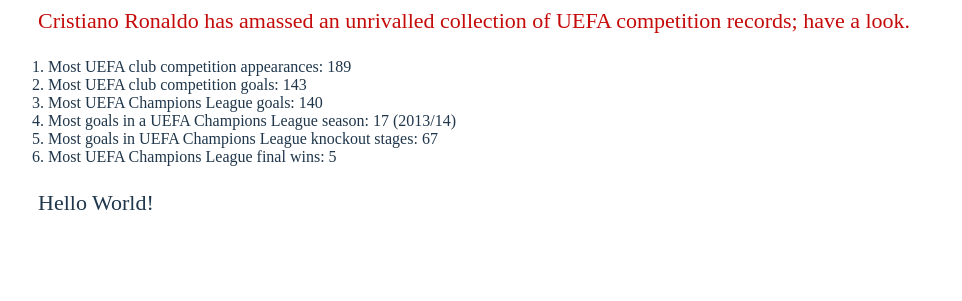
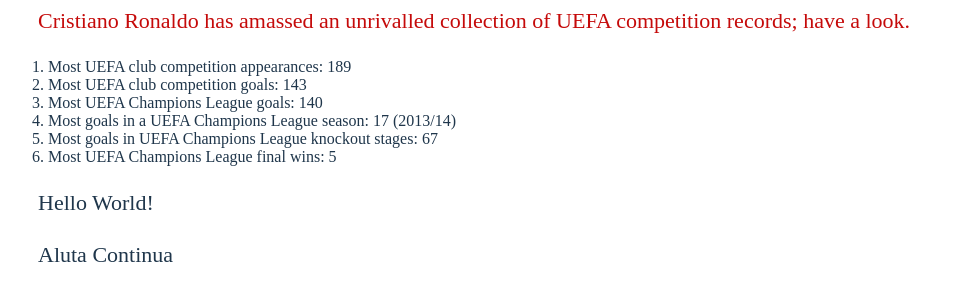
Before and after one commit to DenisKiarie/gitter, a plain HTML site: page denis.html in a window 1280 px wide. Shown: the part 93-394 px from the top of the page, without its empty margins (0-962 px from the left). Drawn offline with Linux system fonts and the light colour scheme.

Commit message:
Statement added

```diff
--- a/denis.html
+++ b/denis.html
@@ -23,6 +23,7 @@
 
 
 <p>Hello World!</p>
+<p>Aluta Continua</p>
 
 
 </body>
```
